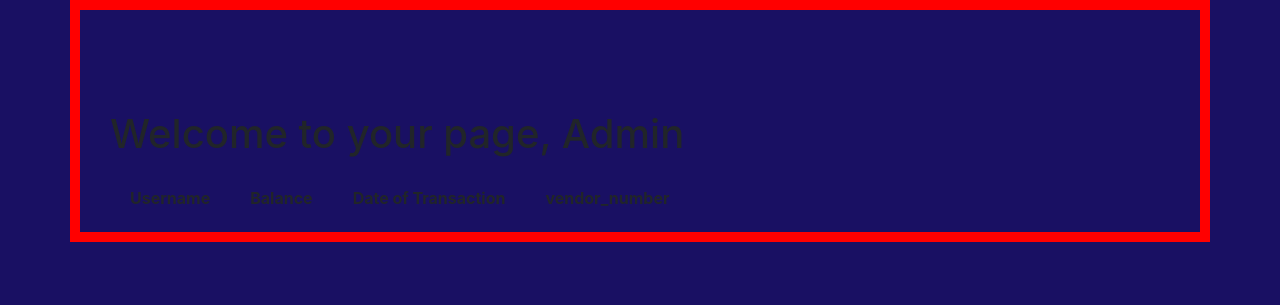
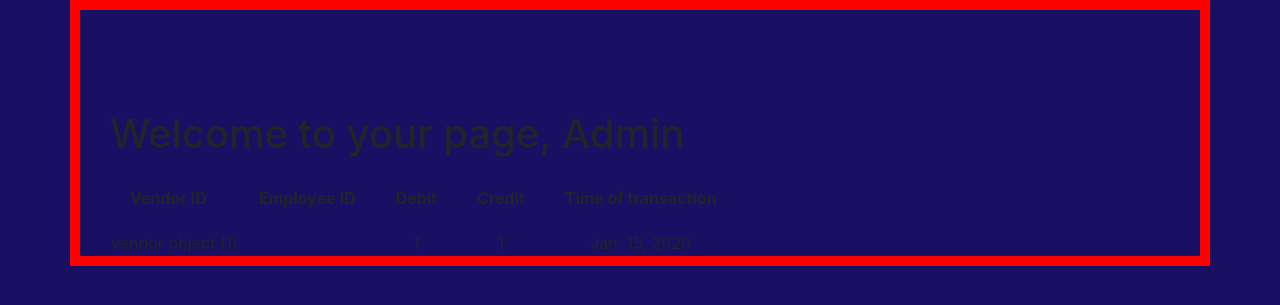
Before and after one commit to DhruvKaushal/AutomatedCouponSystem, a Django app: page /profiles/adminKaLogin/ in a window 1280 px wide. Shown: the part 56-361 px from the top of the page. Run offline with Django 3.2, Linux system fonts and the light colour scheme; data comes from the database, SQL or seed files in the repository; both versions use the stored data as it was after the commit; tables that the repository leaves empty hold one stand-in row (values such as "Sample post"); lists and menus that the app fills with data are empty; some libraries are stand-ins or nearby versions.

Commit message:
user side

```diff
--- a/couponSystem/profiles/templates/profiles/adminKaLogin.html
+++ b/couponSystem/profiles/templates/profiles/adminKaLogin.html
@@ -8,19 +8,21 @@
   <table>
       <thead>
         <tr>
-          <th style = "padding: 20px;">Username</th>
-          <th style = "padding: 20px;">Balance</th>
-          <th style = "padding: 20px;">Date of Transaction</th>
-          <th style = "padding: 20px;">vendor_number</th>
+          <th style = "padding: 20px;">Vendor ID</th>
+          <th style = "padding: 20px;">Employee ID</th>
+          <th style = "padding: 20px;">Debit</th>
+          <th style = "padding: 20px;">Credit</th>
+          <th style = "padding: 20px;">Time of transaction</th>
         </tr>
       </thead>
       <tbody>
       {% for i in model %}
         <tr>
-            <td style="text-align: center;">{{ i.name }}</td>
-            <td style="text-align: center;">{{ i.balance }}</td>
-            <td style="text-align: center;">{{ i.date_of_payment }}</td>
-            <td style="text-align: center;">{{ i.vendor_number }}</td>
+            <td style="text-align: center;">{{ i.vendor_id }}</td>
+            <td style="text-align: center;">{{ i.emp_id }}</td>
+            <td style="text-align: center;">{{ i.debit }}</td>
+            <td style="text-align: center;">{{ i.credit }}</td>
+            <td style="text-align: center;">{{ i.timestamp }}</td>
         </tr>
       {% endfor %}
       </tbody>
--- a/couponSystem/profiles/views.py
+++ b/couponSystem/profiles/views.py
@@ -4,7 +4,6 @@ from django.contrib.auth.mixins import(
     PermissionRequiredMixin
 )
 #from .forms import select_vendor_form
-from django.db.models import Sum
 from django.contrib.auth.models import User
 from django.http import HttpResponseRedirect
 
@@ -25,7 +24,8 @@ def updatingBalance(request):
         p = transaction(vendor_id =ven_id.value, emp_id = request.User.id, debit=amount, credit=0)
         p.save()
         y = employee.objects.filter(id = request.User.id)
-        return render(request, 'profiles/userLogin.html', y)
+        return render(request, 'profiles/userLogin.html', {'model':y})
+
     return HttpResponseRedirect(request.META.get('HTTP_REFERER'))
 
 
```
Also changed, not shown: couponSystem/db.sqlite3.
